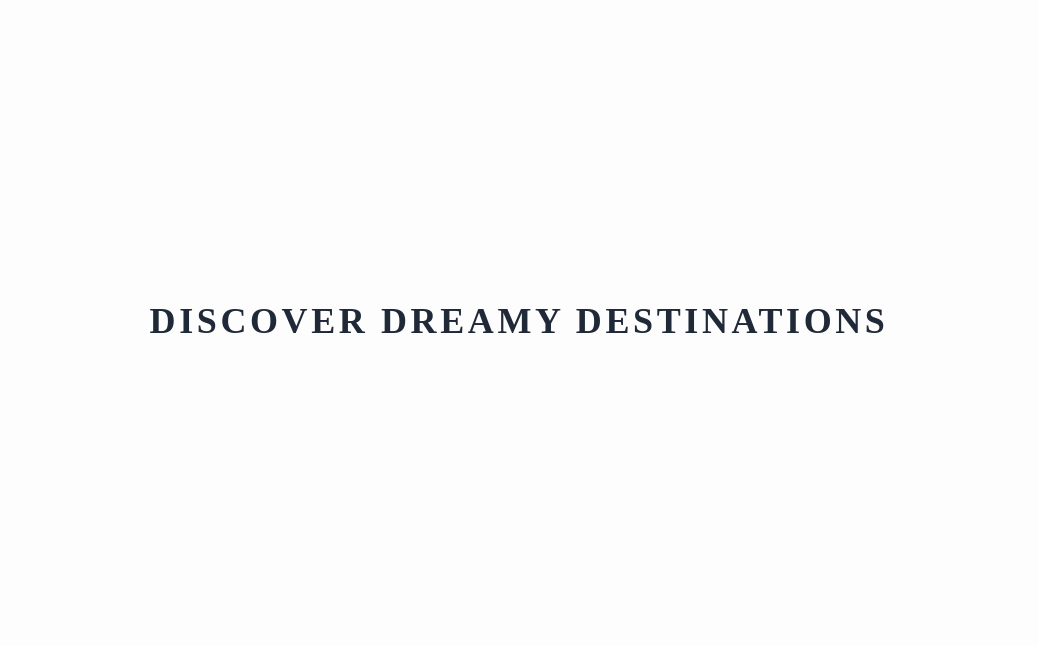
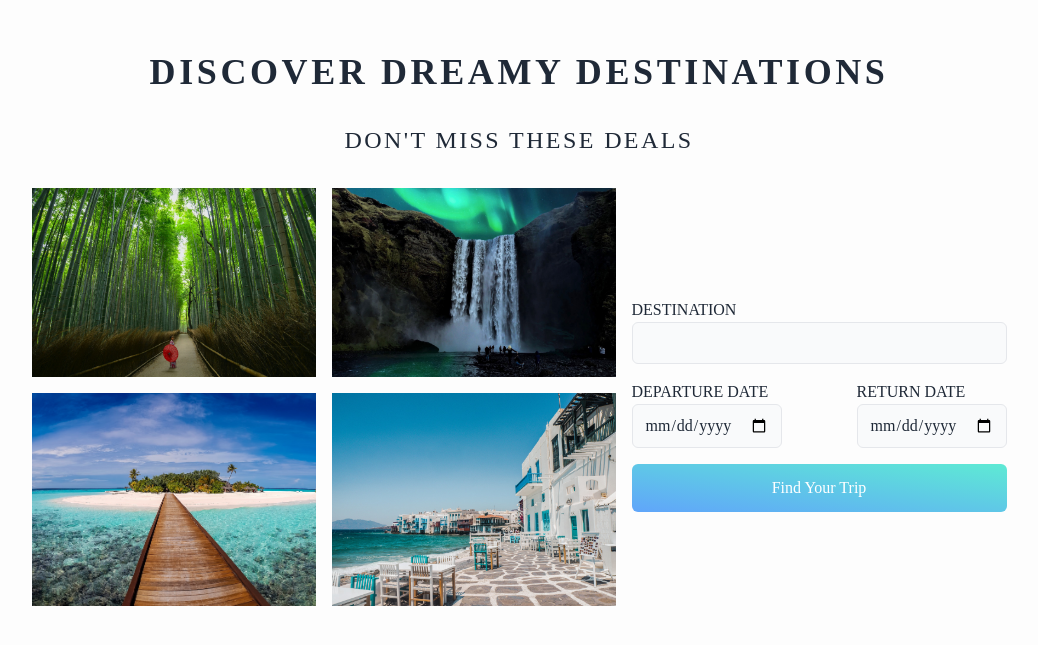
Before and after one commit to demivlkv/trip-tide, a React (Create React App) app: page / in a window 1280 px wide. Shown: the part 1671-2316 px from the top of the page, without its empty margins (121-1159 px from the left). Built offline with nearby package versions, Linux system fonts and the light colour scheme; the HTML template or start-up script is replaced by a standard one.

Commit message:
update Discover component

```diff
--- a/src/components/About/index.js
+++ b/src/components/About/index.js
@@ -9,10 +9,10 @@ import Mykonos from '../../assets/images/mykonos.jpg';
 
 const About = () => {
 	return (
-		<div className="our-story w-full h-full md:h-screen p-8">
+		<div className="about w-full h-full md:h-screen p-8">
 			<div className="w-full md:max-w-screen-lg h-full mx-auto flex flex-col justify-center items-center">
 				<h1 className="mb-4 text-2xl md:text-4xl text-center font-semibold uppercase tracking-widest">
-          Bringing the world to you
+          			Bringing the world to you
 				</h1>
 				<p className="pt-4 text-left">
 					Trip Tide was founded in 2022 by a traveler, <em>for travelers</em>.
--- a/src/components/Discover/index.js
+++ b/src/components/Discover/index.js
@@ -1,12 +1,67 @@
 import React from 'react';
+
+// import images
+// import Italy from '../../assets/images/almafi-coast.jpg';
+import Kyoto from '../../assets/images/arashiyama.jpg';
+import Iceland from '../../assets/images/iceland.jpg';
+import Maldives from '../../assets/images/maldives.jpg';
+import Mykonos from '../../assets/images/mykonos.jpg';
 
 const Discover = () => {
   return (
-    <div className="discover w-full h-full md:h-screen p-8">
+    <div className="discover w-full h-full md:h-screen relative p-8">
         <div className="w-full md:max-w-screen-lg h-full mx-auto flex flex-col justify-center items-center">
-            <h1 className="mb-4 text-2xl md:text-4xl text-center font-semibold uppercase tracking-widest">
+            <h1 className="mb-8 text-2xl md:text-4xl font-semibold uppercase tracking-widest">
                 Discover dreamy destinations
             </h1>
+            <h2 className="mb-8 text-xl md:text-2xl font-light uppercase tracking-widest">
+                Don't miss these deals
+            </h2>
+
+            <div className="w-full md:max-w-screen-lg flex flex-row flex-wrap justify-center items-center">
+                <div className="left w-full md:w-[600px] pr-4">
+                    <div className="images grid grid-cols-2 gap-2 md:gap-4">
+                        {/* <img
+                            src={Italy}
+                            alt="Soak in the view of the Almafi Coast, Italy"
+                            className="col-span-2"
+                        /> */}
+                        <img
+                            src={Kyoto}
+                            alt="Get lost in the bamboo forest of Kyoto, Japan"
+                        />
+                        <img
+                            src={Iceland}
+                            alt="Collect moments in Iceland"
+                        />
+                        <img src={Maldives} alt="Escape the ordinary in Maldives" />
+                        <img
+                            src={Mykonos}
+                            alt="Wake up to a different world in Mykonos, Greece"
+                        />
+                    </div>
+                </div>
+
+                <div className="right w-full md:w-[375px]">
+                    <form className="w-[80%] sm:w-full mx-auto">
+                        <div className="py-4">
+                            <label className="block">Destination</label>
+                            <input type="text" className="w-full" />
+                        </div>
+                        <div className="w-full flex justify-between items-center pb-4">
+                            <div>
+                                <label className="block">Departure Date</label>
+                                <input type="date" />
+                            </div>
+                            <div>
+                                <label className="block">Return Date</label>
+                                <input type="date" />
+                            </div>
+                        </div>
+                        <button className="w-full">Find Your Trip</button>
+                    </form>
+                </div>
+            </div>
         </div>
     </div>
   );
--- a/src/index.css
+++ b/src/index.css
@@ -22,15 +22,7 @@
   }
 
   button {
-    @apply transition-all ease-in duration-300 text-white font-medium bg-gradient-to-tr from-blue-500 to-teal-400 rounded-md py-3 px-6;
-  }
-
-  button:hover {
-    @apply cursor-pointer;
-  }
-
-  input {
-    @apply py-2 px-3 bg-transparent text-lg rounded-md;
+    @apply transition-all ease-in duration-300 text-white font-medium bg-gradient-to-tr from-blue-400 to-teal-300  hover:opacity-60 rounded-md py-3 px-6;
   }
 }
 
@@ -52,8 +44,22 @@
     @apply text-teal-400 transition-all ease-in duration-100 scale-110 cursor-pointer;
   }
 
-  /* DISCOVER COMPONENT */
+  /* HERO COMPONENT */
+  .hero input {
+    @apply py-2 px-3 bg-transparent text-lg rounded-md;
+  }
+
+  /* ABOUT COMPONENT */
   .images img {
     @apply w-full h-full object-cover;
   }
+
+  /* DISCOVER COMPONENT */
+  .discover label {
+    @apply font-medium uppercase;
+  }
+
+  .discover input {
+    @apply py-2 px-3 bg-gray-50 rounded-md border border-gray-200;
+  }
 }
```
